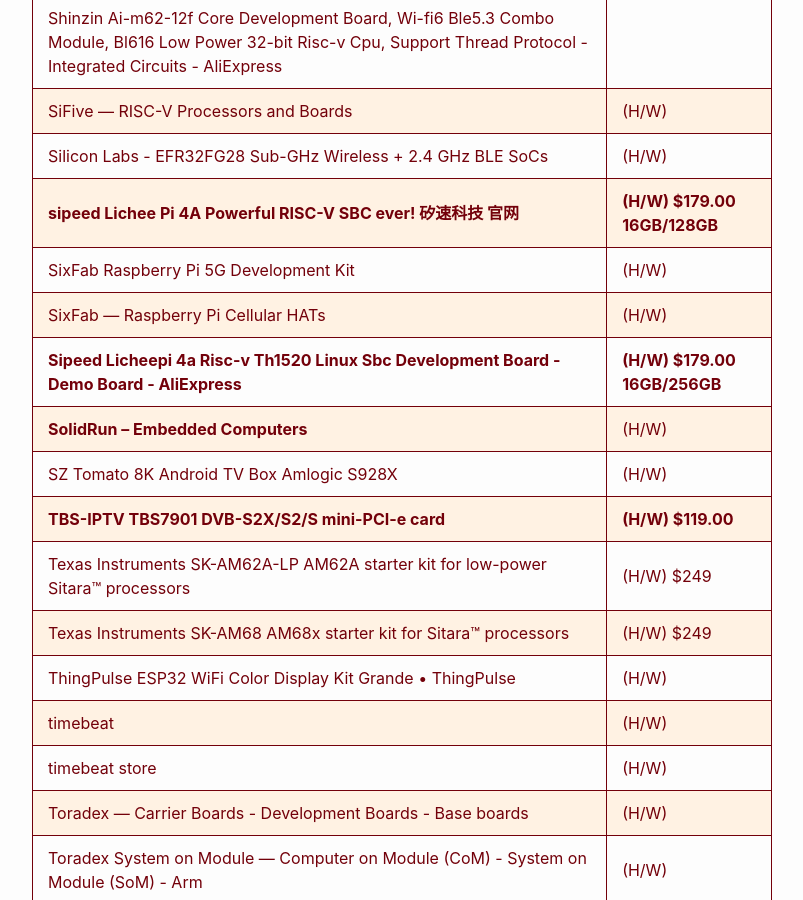
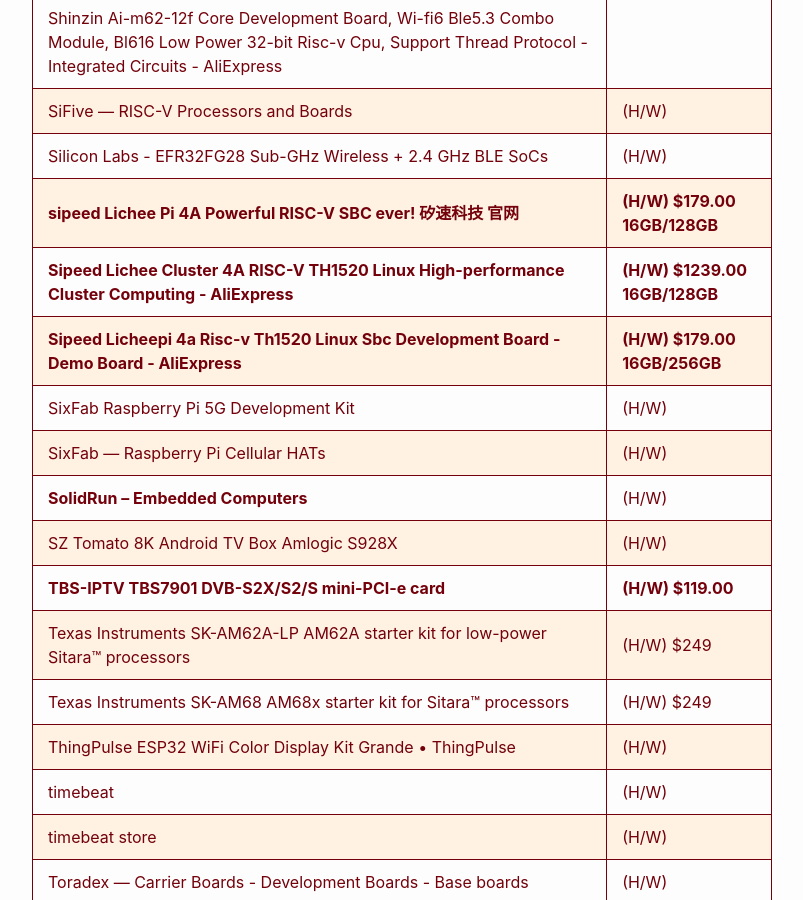
Before and after one commit to RalphHightower/RalphHightower, a Jekyll site: the page built from HardwareLinks.md, in a window 1280 px wide and 900 px high, scrolled down 12536 px. Shown: the whole window, without its empty margins (238-1041 px from the left). Built offline with Jekyll 4.4.1, drawn with Linux system fonts in a browser that asks for light colours; our own code applies the rules of GitHub Pages for plain Markdown files; some of the changed text lies outside the part shown.

Commit message:
[docs](doc): Sipeed Cluster

```diff
--- a/HardwareLinks.md
+++ b/HardwareLinks.md
@@ -196,9 +196,10 @@
 | [SiFive — RISC-V Processors and Boards](https://www.sifive.com/) | (H/W) |
 | [Silicon Labs - EFR32FG28 Sub-GHz Wireless + 2.4 GHz BLE SoCs](https://www.silabs.com/wireless/proprietary/efr32fg28-sub-ghz-wireless-socs# ) | (H/W) |
 | **[sipeed Lichee Pi 4A Powerful RISC-V SBC ever! 矽速科技 官网](https://sipeed.com/licheepi4a )** | **(H/W) $179.00 16GB/128GB** |
+| **[Sipeed Lichee Cluster 4A RISC-V TH1520 Linux High-performance Cluster Computing - AliExpress](https://www.aliexpress.com/item/3256805838196196.html )** | **(H/W) $1239.00 16GB/128GB** |
+| **[Sipeed Licheepi 4a Risc-v Th1520 Linux Sbc Development Board - Demo Board - AliExpress](https://www.aliexpress.com/item/1005005532736080.html )** | **(H/W) $179.00 16GB/256GB** |
 | [SixFab Raspberry Pi 5G Development Kit](https://sixfab.com/product/raspberry-pi-5g-development-kit-5g-hat/) | (H/W) |
 | [SixFab — Raspberry Pi Cellular HATs](https://sixfab.com/product-category/raspberry-pi-shields/) | (H/W) |
-| **[Sipeed Licheepi 4a Risc-v Th1520 Linux Sbc Development Board - Demo Board - AliExpress](https://www.aliexpress.com/item/1005005532736080.html )** | **(H/W) $179.00 16GB/256GB** |
 | **[SolidRun – Embedded Computers](https://www.solid-run.com/)** | (H/W) |
 | [SZ Tomato 8K Android TV Box Amlogic S928X](https://www.sztomato.com/products/8K-Android-TV-Box-Amlogic-S928X-Chip.html ) | (H/W) |
 | **[TBS-IPTV TBS7901 DVB-S2X/S2/S mini-PCI-e card](https://www.tbsiptv.com/tbs7901-dvb-s2x-or-s2-or-s-mini-pci-e-card)** | **(H/W) $119.00** |
@@ -499,6 +500,7 @@
 | **[Raspberry Pi CM4 compatible RISC-V SoM features StarFive JH7110 SoC - CNX Software](https://www.cnx-software.com/2023/09/05/raspberry-pi-cm4-compatible-risc-v-som-features-starfive-jh7110-soc/ )** |
 | [Milk-V Continues Its Breakneck Pace, Launches Raspberry Pi 4-Style 2GHz RISC-V Meles SBC - Hackster.io](https://www.hackster.io/news/milk-v-continues-its-breakneck-pace-launches-raspberry-pi-4-style-2ghz-risc-v-meles-sbc-c4cd7dfdfde0 ) |
 | **[Nepal's Orion Space Wants to Put a Satellite on Your Desk with the PikoQube Trainer Kit - Hackster.io](https://www.hackster.io/news/nepal-s-orion-space-wants-to-put-a-satellite-on-your-desk-with-the-pikoqube-trainer-kit-87b4f0f7cf7d )** |
+| **[Lichee Cluster 4A mini-ITX RISC-V cluster board launched for $929 and up - CNX Software](https://www.cnx-software.com/2023/09/19/lichee-cluster-4a-mini-itx-risc-v-cluster-board/ )** |
 
 [^21]: • 1.5GHz quad-core 64-bit ARM Cortex-A72 CPU (Roughly 3× performance)<br />• 1GB, 2GB, or 4GB of LPDDR4 SDRAM<br />• Full-throughput Gigabit Ethernet<br />• Dual-band 802.11ac wireless networking<br />• Bluetooth 5.0<br />• Two USB 3.0 and two USB 2.0 ports<br />• Dual monitor support, at resolutions up to 4K<br />• VideoCore VI graphics, supporting OpenGL ES 3.x<br />• 4Kp60 hardware decode of HEVC video<br />Complete compatibility with earlier Raspberry Pi products
 
```
